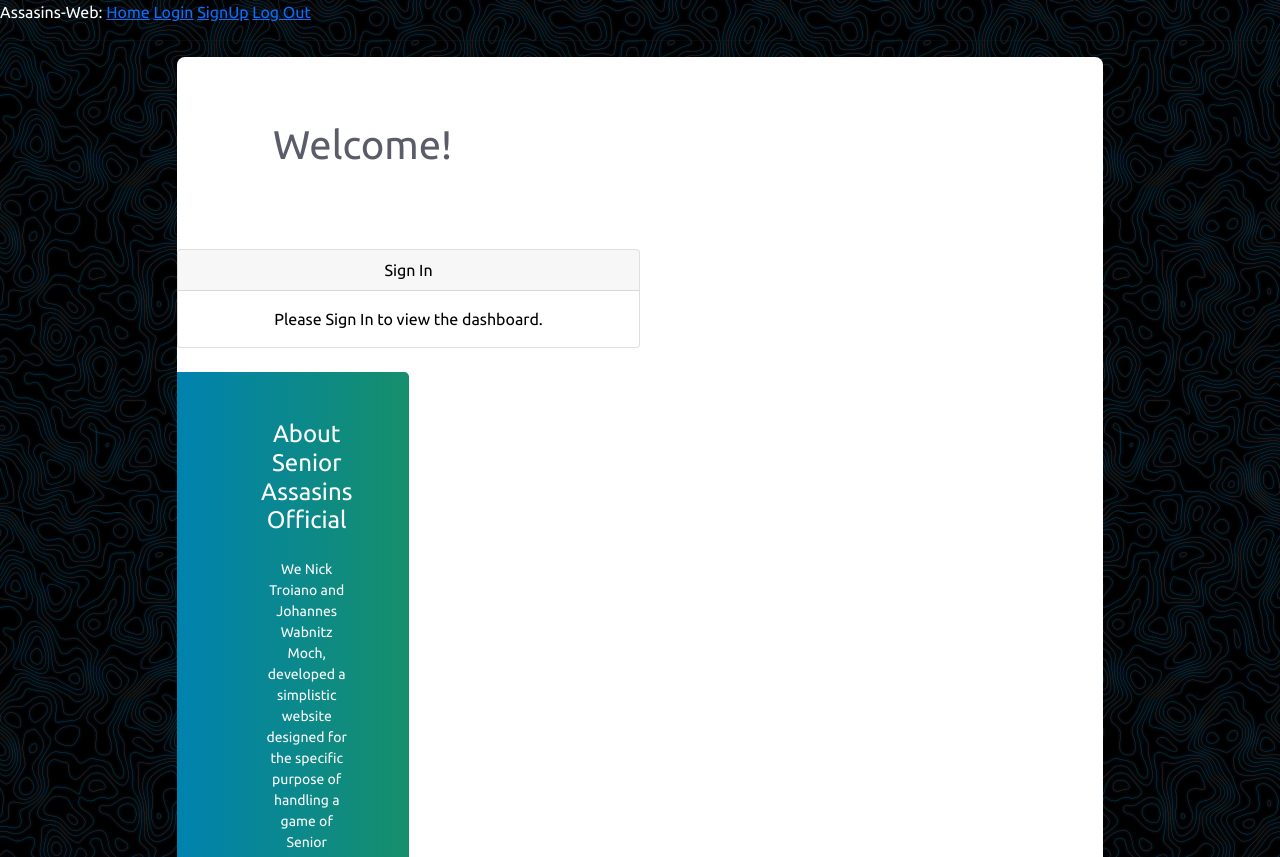
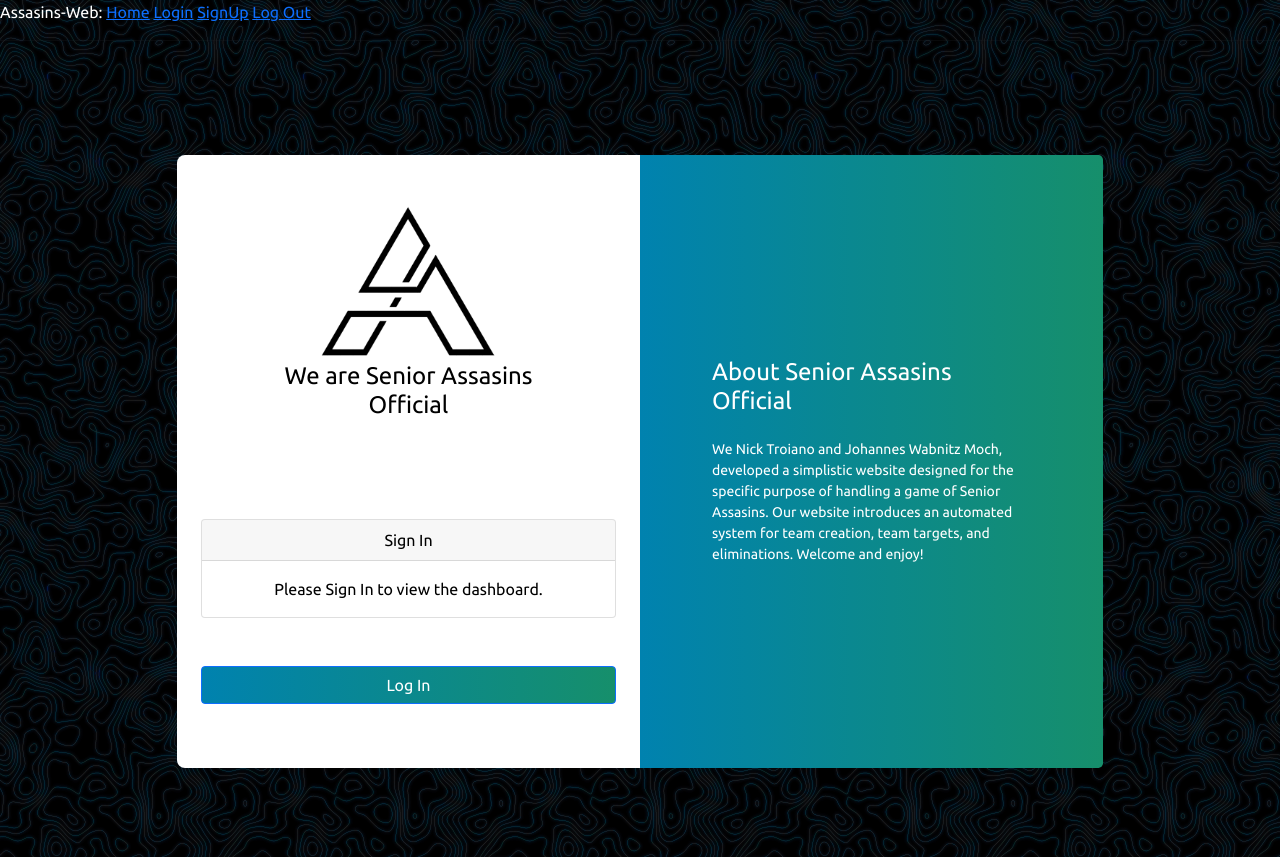
Before and after one commit to CT-42210/senior-assasin-system, a Flask app: page / in a window 1280 px wide. Run offline with Flask 3, Linux system fonts and the light colour scheme; parts of the project's set-up code (start-up, migrations or seed data) failed here and were passed over; some libraries are stand-ins or nearby versions.

Commit message:
fixed index.html logged out

```diff
--- a/app/templates/index.html
+++ b/app/templates/index.html
@@ -11,6 +11,7 @@
 <link rel="stylesheet" href="/static/css/pattern_background.css">
 
 <script src="https://cdnjs.cloudflare.com/ajax/libs/twitter-bootstrap/5.1.1/js/bootstrap.bundle.min.js"></script>
+
 <link rel="stylesheet" type="text/css" href="/static/css/index.css">
 
     {% if 'True' in session['login'] %}
@@ -265,7 +266,7 @@
                       </div>
                     </div>
                     {% elif 'dead' in session['player_health'] %}
-                    <div class="card bg-grey text-white shadow">
+                    <div class="card bg-dark text-white shadow">
                       <div class="card-body">
                         <!-- card content -->
                         <div class="row">
@@ -286,28 +287,42 @@
                     {% endif %}
                   </div>
                   <div class="col-lg-6 mb-4 text-center">
-                    <a href="#" class="btn btn-dark btn-icon-split">
+                    <a href="#" class="btn btn-primary gradient-custom-2 btn-icon-split">
                       <span class="icon text-white-50 button-radius">
                         <svg class="bi bi-arrow-right-square fa-2x text-white" xmlns="http://www.w3.org/2000/svg"
                              width="auto" height="1.5em" fill="currentColor" viewBox="0 0 16 16">
-                                <path fill-rule="evenodd" d="M15 2a1 1 0 0 0-1-1H2a1 1 0 0 0-1 1v12a1 1 0 0 0 1 1h12a1
-                                1 0 0 0 1-1V2zM0 2a2 2 0 0 1 2-2h12a2 2 0 0 1 2 2v12a2 2 0 0 1-2 2H2a2 2 0 0 1-2-2V2zm4.5
-                                5.5a.5.5 0 0 0 0 1h5.793l-2.147 2.146a.5.5 0 0 0 .708.708l3-3a.5.5 0 0 0 0-.708l-3-3a.5.5
-                                0 1 0-.708.708L10.293 7.5H4.5z"></path>
+                          <path fill-rule="evenodd" d="M15 2a1 1 0 0 0-1-1H2a1 1 0 0 0-1 1v12a1 1 0 0 0 1 1h12a1 1 0 0
+                          0 1-1V2zM0 2a2 2 0 0 1 2-2h12a2 2 0 0 1 2 2v12a2 2 0 0 1-2 2H2a2 2 0 0 1-2-2V2zm4.5 5.5a.5.5
+                          0 0 0 0 1h5.793l-2.147 2.146a.5.5 0 0 0 .708.708l3-3a.5.5 0 0 0 0-.708l-3-3a.5.5 0 1
+                          0-.708.708L10.293 7.5H4.5z"></path>
                         </svg>
                       </span>
                       <span class="text">Advanced</span>
                     </a>
                   </div>
                   <div class="col-lg-6 mb-4 text-center">
-                    <a href="#" class="btn btn-dark btn-icon-split">
+                    <a href="#" class="btn btn-primary gradient-custom-2 btn-icon-split">
                       <span class="icon text-white-50 button-radius">
-                        <svg class="bi bi-arrow-right-square fa-2x text-white" xmlns="http://www.w3.org/2000/svg"
-                             width="auto" height="1.5em" fill="currentColor" viewBox="0 0 16 16">
-                          <path fill-rule="evenodd" d="M15 2a1 1 0 0 0-1-1H2a1 1 0 0 0-1 1v12a1 1 0 0 0 1 1h12a1
-                          1 0 0 0 1-1V2zM0 2a2 2 0 0 1 2-2h12a2 2 0 0 1 2 2v12a2 2 0 0 1-2 2H2a2 2 0 0 1-2-2V2zm4.5
-                          5.5a.5.5 0 0 0 0 1h5.793l-2.147 2.146a.5.5 0 0 0 .708.708l3-3a.5.5 0 0 0 0-.708l-3-3a.5.5 0 1
-                          0-.708.708L10.293 7.5H4.5z"></path>
+                        <svg class="bi bi-gear fa-2x text-white" xmlns="http://www.w3.org/2000/svg" width="auto"
+                             height="1.5em" fill="currentColor" viewBox="0 0 16 16">
+                          <path d="M8 4.754a3.246 3.246 0 1 0 0 6.492 3.246 3.246 0 0 0 0-6.492zM5.754 8a2.246 2.246 0
+                          1 1 4.492 0 2.246 2.246 0 0 1-4.492 0z"></path>
+                          <path d="M9.796 1.343c-.527-1.79-3.065-1.79-3.592 0l-.094.319a.873.873 0 0
+                          1-1.255.52l-.292-.16c-1.64-.892-3.433.902-2.54 2.541l.159.292a.873.873 0 0 1-.52
+                          1.255l-.319.094c-1.79.527-1.79 3.065 0 3.592l.319.094a.873.873 0 0 1 .52 1.255l-.16.292c-.892
+                          1.64.901 3.434 2.541 2.54l.292-.159a.873.873 0 0 1 1.255.52l.094.319c.527 1.79 3.065 1.79 3.592
+                          0l.094-.319a.873.873 0 0 1 1.255-.52l.292.16c1.64.893 3.434-.902 2.54-2.541l-.159-.292a.873.873
+                          0 0 1 .52-1.255l.319-.094c1.79-.527 1.79-3.065 0-3.592l-.319-.094a.873.873 0 0
+                          1-.52-1.255l.16-.292c.893-1.64-.902-3.433-2.541-2.54l-.292.159a.873.873 0 0
+                          1-1.255-.52l-.094-.319zm-2.633.283c.246-.835 1.428-.835 1.674 0l.094.319a1.873 1.873 0 0 0
+                          2.693 1.115l.291-.16c.764-.415 1.6.42 1.184 1.185l-.159.292a1.873 1.873 0 0 0 1.116
+                          2.692l.318.094c.835.246.835 1.428 0 1.674l-.319.094a1.873 1.873 0 0 0-1.115
+                          2.693l.16.291c.415.764-.42 1.6-1.185 1.184l-.291-.159a1.873 1.873 0 0 0-2.693
+                          1.116l-.094.318c-.246.835-1.428.835-1.674 0l-.094-.319a1.873 1.873 0 0
+                          0-2.692-1.115l-.292.16c-.764.415-1.6-.42-1.184-1.185l.159-.291A1.873 1.873 0 0 0
+                          1.945 8.93l-.319-.094c-.835-.246-.835-1.428 0-1.674l.319-.094A1.873 1.873 0 0 0 3.06
+                          4.377l-.16-.292c-.415-.764.42-1.6 1.185-1.184l.292.159a1.873 1.873 0 0 0
+                          2.692-1.115l.094-.319z"></path>
                         </svg>
                       </span>
                       <span class="text">Settings</span>
@@ -331,16 +346,19 @@
           <div class="row g-0">
             <div class="col-lg-6 text-center">
               <div class="card-body p-md-5 mx-md-4">
-
-                <!-- heading -->
-                <div class="d-sm-flex align-items-center justify-content-between mb-4">
-                  <h1 class="mt-3 ml-4 text-gray-800">Welcome!</h1>
+                <div class="text-center">
+                  <img src="/static/images/web_icon.png" style="width: 185px;" alt="logo">
+                  <h4 class="mt-1 mb-5 pb-1">We are Senior Assasins Official</h4>
                 </div>
               </div>
-              <div class="card mb-4 text-center">
+              <div class="card mb-5 mx-md-4 text-center">
                 <div class="card-header">Sign In</div>
-                <div class="card-body">
-                    Please Sign In to view the dashboard.
+                <div class="card-body">Please Sign In to view the dashboard.</div>
+              </div>
+              <div class="mb-5 mx-md-4 text-center">
+                <a href="/login" class="btn btn-primary btn-block fa-lg gradient-custom-2 mb-3">
+                  <span class="text">Log In</span>
+                </a>
               </div>
             </div>
             <div class="col-lg-6 d-flex align-items-center gradient-custom-2">
@@ -356,7 +374,6 @@
       </div>
     </div>
   </div>
-  </div>
 </section>
     {% endif %}
 
```
Lines whose indentation alone changed are shown as unchanged.
